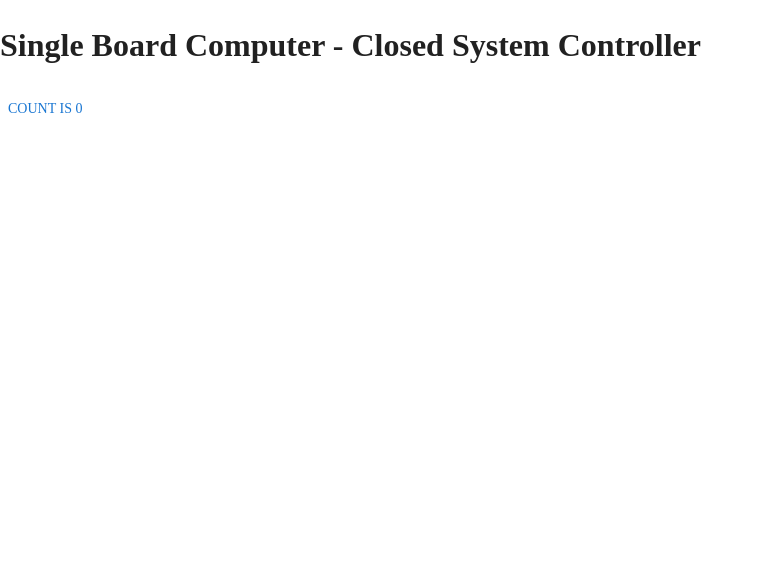
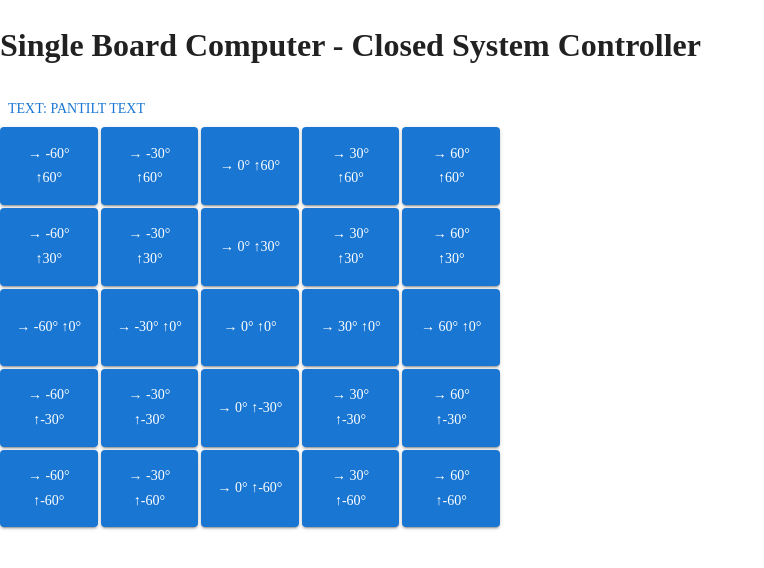
Before and after one commit to shnydercom/sbc-closed-system-controller, a React (Vite) app in the folder client-web-app/: page / in a window 1280 px wide. Shown: the top 568 px of the page, without its empty margins (0-764 px from the left). Built offline with nearby package versions, Linux system fonts and the light colour scheme; a web font is replaced by a local one.

Commit message:
pan - tilt buttons included

```diff
--- a/client-web-app/src/App.tsx
+++ b/client-web-app/src/App.tsx
@@ -1,16 +1,32 @@
 import { useState } from 'react'
 import { Button } from '@mui/material'
+import { PanTiltButtons, PanTiltButtonsProps } from "./components";
 
 function App() {
-  const [count, setCount] = useState(0)
+	const [panTiltText, setPanTiltText] = useState("pantilt text")
 
+	const pantiltProps: PanTiltButtonsProps = {
+		isRelative: false,
+		panRange: [-60, 60],
+		panStepsCount: 5,
+		tiltRange: [-60, 60],
+		tiltStepsCount: 5,
+		onDirectionButtonClicked: ({pan, tilt}) => {
+			setPanTiltText(`pan is ${pan}, tilt is ${tilt}`)
+		},
+		gridContainerStyles: {
+			width: "500px",
+			height: "400px"
+		}
+	}
 	return (
 		<>
 			<h1>Single Board Computer - Closed System Controller</h1>
 			<div className="card">
-        <Button onClick={() => setCount((count) => count + 1)}>
-          count is {count}
+				<Button onClick={() => setPanTiltText((count) => count + 1)}>
+					text: {panTiltText}
 				</Button>
+				<PanTiltButtons {...pantiltProps}/>
 			</div>
 		</>
 	)
--- /dev/null
+++ b/client-web-app/src/components/PanTiltButtons.tsx
@@ -0,0 +1,54 @@
+import { Box, Button, SxProps, Theme } from '@mui/material';
+import React, { useMemo } from 'react';
+
+export interface PanTiltButtonsProps {
+	panRange: [number, number];
+	tiltRange: [number, number];
+	panStepsCount: number;
+	tiltStepsCount: number;
+	isRelative: boolean;
+	onDirectionButtonClicked: (newPanTilt: { pan: number, tilt: number }) => void;
+	unit?: string;
+	gridContainerStyles?: SxProps<Theme>
+}
+
+export const PanTiltButtons: React.FC<PanTiltButtonsProps> = ({ panRange, tiltRange, panStepsCount, tiltStepsCount, onDirectionButtonClicked, unit, gridContainerStyles }) => {
+
+	const directionButtons = useMemo(() => {
+		const unitStr = unit ?? "°";
+		const result: React.ReactElement[] = [];
+		const panMin = Math.min(...panRange);
+		const panMax = Math.max(...panRange);
+		const panDeltaSteps = (panMax - panMin) / (panStepsCount - 1);
+		const tiltMin = Math.min(...tiltRange);
+		const tiltMax = Math.max(...tiltRange);
+		const tiltDeltaSteps = (tiltMax - tiltMin) / (tiltStepsCount - 1);
+		for (let tiltIterator = tiltStepsCount - 1; tiltIterator >= 0; tiltIterator--) {
+			for (let panIterator = 0; panIterator < panStepsCount; panIterator++) {
+				const newPan = panIterator * panDeltaSteps + panMin;
+				const newTilt = tiltIterator * tiltDeltaSteps + tiltMin;
+				const btnText: string = `→ ${newPan}${unitStr} ↑${newTilt}${unitStr}`;
+				const newButton = <Button
+					onClick={() => {
+						onDirectionButtonClicked({ pan: newPan, tilt: newTilt })
+					}}
+					variant="contained">{btnText}</Button>
+				result.push(newButton);
+			}
+		}
+		return result;
+	}, [panRange, tiltRange, panStepsCount, tiltStepsCount])
+
+	return (
+		<Box sx={{
+			display: "grid",
+			gridTemplateColumns: `repeat(${panStepsCount}, 1fr)`,
+			gridTemplateRows: `repeat(${tiltStepsCount}, 1fr)`,
+			gridColumnGap: "3px",
+			gridRowGap: "3px",
+			...(gridContainerStyles ?? {})
+		}}>
+			{directionButtons}
+		</Box>
+	);
+};
--- /dev/null
+++ b/client-web-app/src/components/index.ts
@@ -0,0 +1 @@
+export * from "./PanTiltButtons"
--- a/client-web-app/vite.config.ts
+++ b/client-web-app/vite.config.ts
@@ -37,4 +37,13 @@ const PWAoptions: Partial<VitePWAOptions> = {
 // https://vitejs.dev/config/
 export default defineConfig({
 	plugins: [VitePWA(PWAoptions), react()],
+	server: {
+		proxy: {
+			"/rest": {
+				target: 'http://127.0.0.1:5000',
+				changeOrigin: true,
+				rewrite: (path) => path.replace(/^\/rest/, ''),
+			},
+		}
+	}
 })
```
Also changed, not shown: 2 other files (tests, documents, lock files or other folders). Lines whose indentation alone changed are shown as unchanged.
